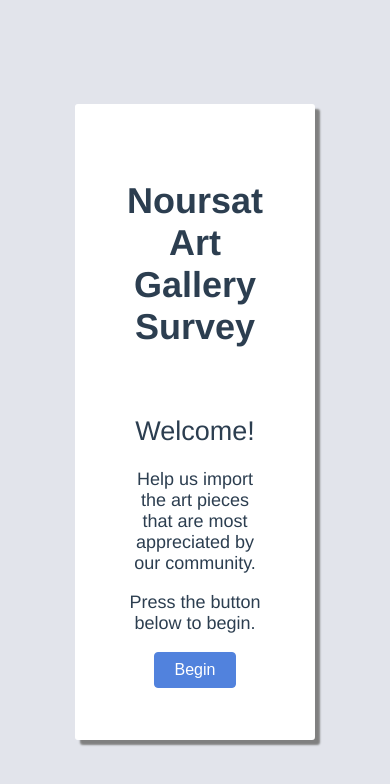
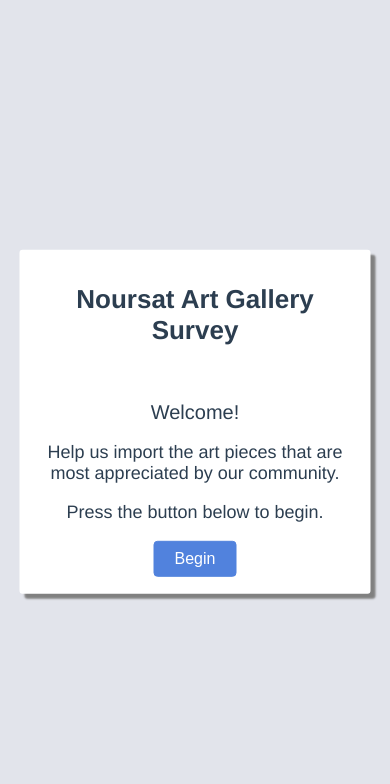
Before and after one commit to ShakerSaba/gallery-survey, a Vue app: page /#/ in a window 390 px wide. Shown: the top 784 px of the page. Built offline with nearby package versions, Linux system fonts and the light colour scheme; what vue-head would draw is missing.

Commit message:
splash fix

```diff
--- a/src/components/Items.vue
+++ b/src/components/Items.vue
@@ -379,6 +379,16 @@ a {
   [class*="imageFrame"] {
     flex: 1 1 100%;
   }
+  .splash {
+    padding: 15px;
+    width: 90%;
+  }
+  h1{
+    font-size: 26px
+  }
+  h2{
+    font-size: 20px
+  }
 }
 
 * {
```
Also changed, not shown: 10 other files (tests, documents, lock files or other folders).
